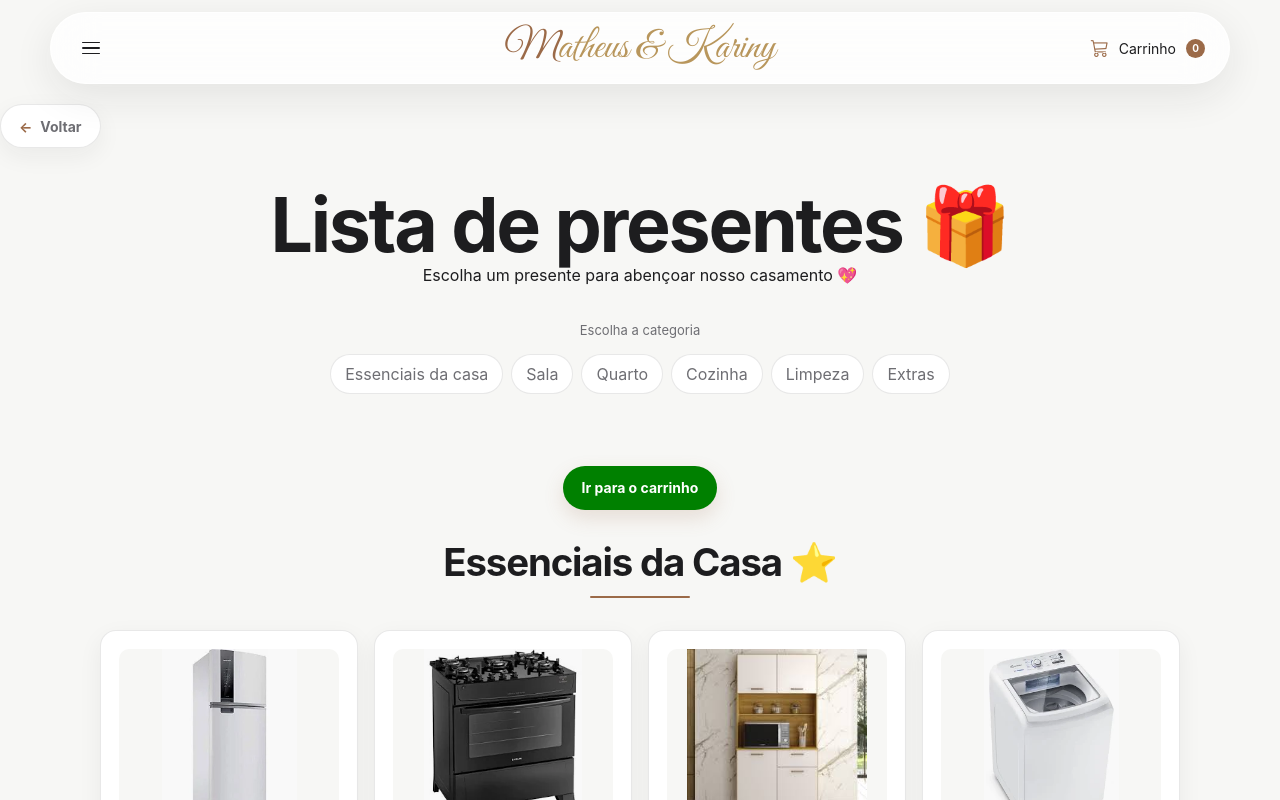
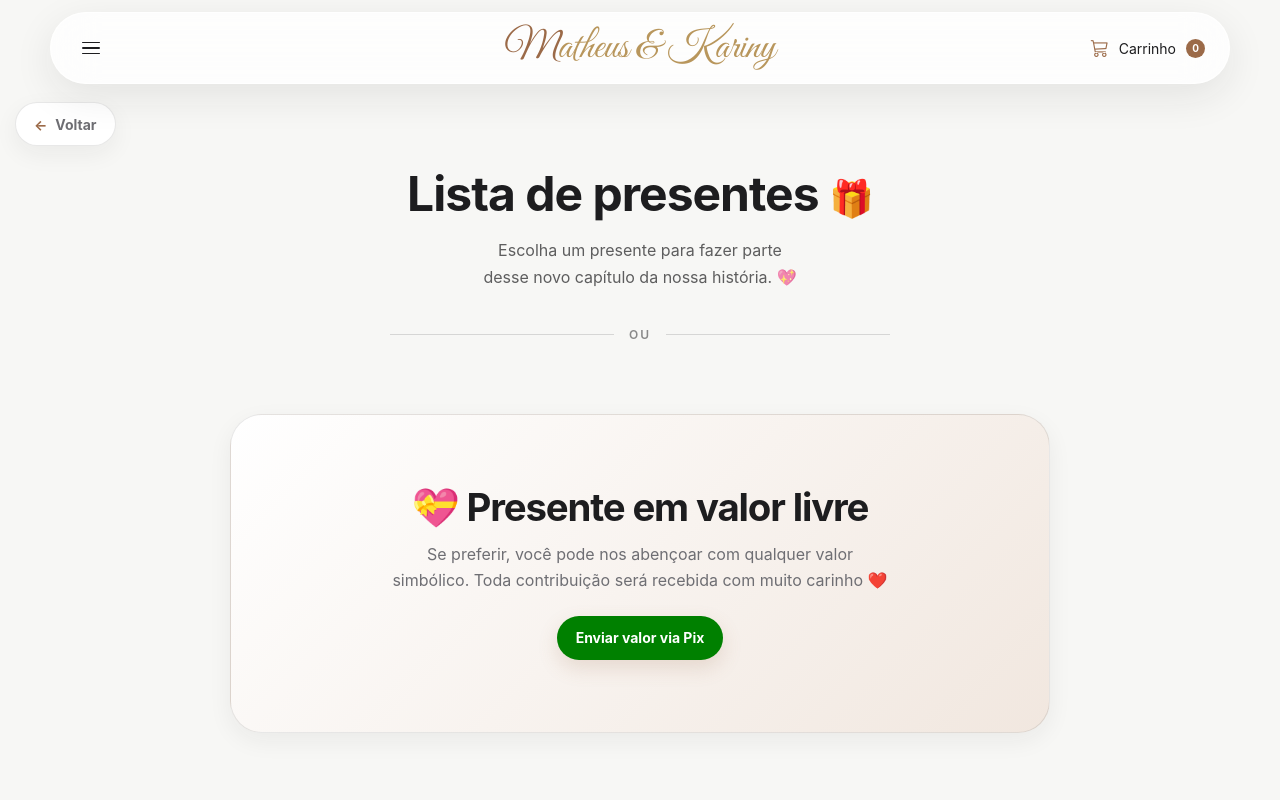
Before and after one commit to Matheus-Fernando-br/Casamento, a React (Vite) app in the folder FrontEnd/Casamento/: page /presentes in a window 1280 px wide. Shown: the top 800 px of the page. Built offline with nearby package versions, Linux system fonts and the light colour scheme; no server answers.

Commit message:
Ajustes e remoção da aba lcoal

```diff
--- /dev/null
+++ b/FrontEnd/Casamento/src/components/Container.jsx
@@ -0,0 +1,3 @@
+export default function Container({ children, className = "" }) {
+  return <main className={`container ${className}`}>{children}</main>;
+}
--- a/FrontEnd/Casamento/src/components/Navbar.jsx
+++ b/FrontEnd/Casamento/src/components/Navbar.jsx
@@ -69,7 +69,6 @@ export default function Navbar() {
           {" "}
           Confirmação de Presença{" "}
         </NavLink>{" "}
-        */}
         <NavLink
           to="/local"
           className={({ isActive }) => (isActive ? "active" : "")}
@@ -78,6 +77,7 @@ export default function Navbar() {
           {" "}
           Local{" "}
         </NavLink>{" "}
+        */}
         <NavLink
           to="/cha"
           className={({ isActive }) => (isActive ? "active" : "")}
--- a/FrontEnd/Casamento/src/pages/Local.jsx
+++ b/FrontEnd/Casamento/src/pages/Local.jsx
@@ -9,7 +9,7 @@ export default function Local() {
       <BotaoVoltar />
 
       <section className="local-container">
-        <div className="local-header">
+        <div className="presentes-header">
           <h1>Local do Evento 📍</h1>
 
           <p>
--- a/FrontEnd/Casamento/src/pages/Presentes.jsx
+++ b/FrontEnd/Casamento/src/pages/Presentes.jsx
@@ -2,8 +2,11 @@ import { useEffect, useState } from "react";
 import { useNavigate } from "react-router-dom";
 import Navbar from "../components/Navbar";
 import BotaoVoltar from "../components/BotaoVoltar";
+import Container from "../components/Container";
 import { categorias } from "../data/presentes";
 import { useCart } from "../context/CartContext";
+import FrasePix from "../components/FrasePix";
+import CardPresente from "../components/CardPresente";
 
 export default function Presentes() {
   const navigate = useNavigate();
@@ -34,11 +37,7 @@ export default function Presentes() {
 
   useEffect(() => {
     function handleScroll() {
-      if (window.scrollY > 400) {
-        setShowTop(true);
-      } else {
-        setShowTop(false);
-      }
+      setShowTop(window.scrollY > 400);
     }
 
     window.addEventListener("scroll", handleScroll);
@@ -52,11 +51,26 @@ export default function Presentes() {
 
       <BotaoVoltar />
 
-      <div style={{ marginTop: 40, textAlign: "center" }}>
-        <h1>Lista de presentes 🎁</h1>
+      <Container>
+        <div className="presentes-header">
+          <h1>
+            Lista de presentes <span>🎁</span>
+          </h1>
 
-        <p>Escolha um presente para abençoar nosso casamento 💖</p>
+          <p>
+            Escolha um presente para fazer parte
+            <br />
+            desse novo capítulo da nossa história. 💖
+          </p>
         </div>
+
+        <div className="ou-divider">
+          <span></span>
+          <strong>ou</strong>
+          <span></span>
+        </div>
+
+        <FrasePix />
 
         <div className="categoria-filtro">
           <p>Escolha a categoria</p>
@@ -107,6 +121,7 @@ export default function Presentes() {
             </div>
           </div>
         ))}
+      </Container>
 
       {showTop && (
         <button
@@ -122,8 +137,6 @@ export default function Presentes() {
         </button>
       )}
 
-      {/* ALERT PREMIUM */}
-
       {showMsg && (
         <div className="cart-alert">Presente adicionado ao carrinho 💖</div>
       )}
--- a/FrontEnd/Casamento/src/styles/global.css
+++ b/FrontEnd/Casamento/src/styles/global.css
@@ -74,6 +74,20 @@ img {
 #root {
   min-height: 100svh;
 }
+
+.container {
+  width: 100%;
+  max-width: 1200px;
+  margin: 0 auto;
+  padding: 0 20px;
+  box-sizing: border-box;
+}
+
+@media (max-width: 768px) {
+  .container {
+    padding: 0 10px;
+  }
+}
 /* =====================================================
    3. TIPOGRAFIA
 ===================================================== */
@@ -343,7 +357,8 @@ p {
   margin-top: 22px;
 }
 .back-btn {
-  margin: calc(var(--nav-height) + 32px) auto 0;
+  margin: calc(var(--nav-height) + 30px) auto 0;
+  margin-left: 15px;
   color: var(--color-text-secondary);
   background: var(--color-surface-strong);
   border-color: var(--color-border);
@@ -722,6 +737,77 @@ p {
 /* =====================================================
    9. PRESENTES, PIX DA HOME E RODAPÉ
 ===================================================== */
+.presentes-header {
+  text-align: center;
+  margin: 20px auto 35px;
+  max-width: 650px;
+}
+
+.presentes-kicker {
+  display: inline-block;
+  margin-bottom: 10px;
+
+  font-size: 12px;
+  font-weight: 700;
+  letter-spacing: 3px;
+
+  opacity: 0.6;
+}
+
+.presentes-header h1 {
+  margin: 0;
+
+  font-size: clamp(32px, 5vw, 48px);
+  font-weight: 700;
+  line-height: 1.15;
+
+  letter-spacing: -1px;
+}
+
+.presentes-header h1 span {
+  font-size: 0.75em;
+}
+
+.presentes-header p {
+  margin: 16px auto 0;
+
+  max-width: 500px;
+
+  font-size: 16px;
+  line-height: 1.7;
+
+  opacity: 0.7;
+}
+
+/* DIVISOR */
+
+.ou-divider {
+  display: flex;
+  align-items: center;
+  justify-content: center;
+
+  gap: 15px;
+
+  max-width: 500px;
+  margin: 35px auto 40px;
+}
+
+.ou-divider span {
+  height: 1px;
+  flex: 1;
+
+  background: currentColor;
+  opacity: 0.15;
+}
+
+.ou-divider strong {
+  font-size: 12px;
+  font-weight: 600;
+  letter-spacing: 2px;
+  text-transform: uppercase;
+
+  opacity: 0.5;
+}
 .gift-section {
   width: min(calc(100% - 40px), 680px);
   margin: 0 auto !important;
@@ -1088,7 +1174,8 @@ p {
 ===================================================== */
 .local-container {
   max-width: 900px;
-  padding-block: var(--space-7);
+  padding-block: var(--space-2);
+  margin-bottom: 20px;
   text-align: center;
 }
 .local-header {
```
Also changed, not shown: FrontEnd/Casamento/src/components/CardPresente.jsx (deleted, +0 -21 lines). Lines whose indentation alone changed are shown as unchanged.
